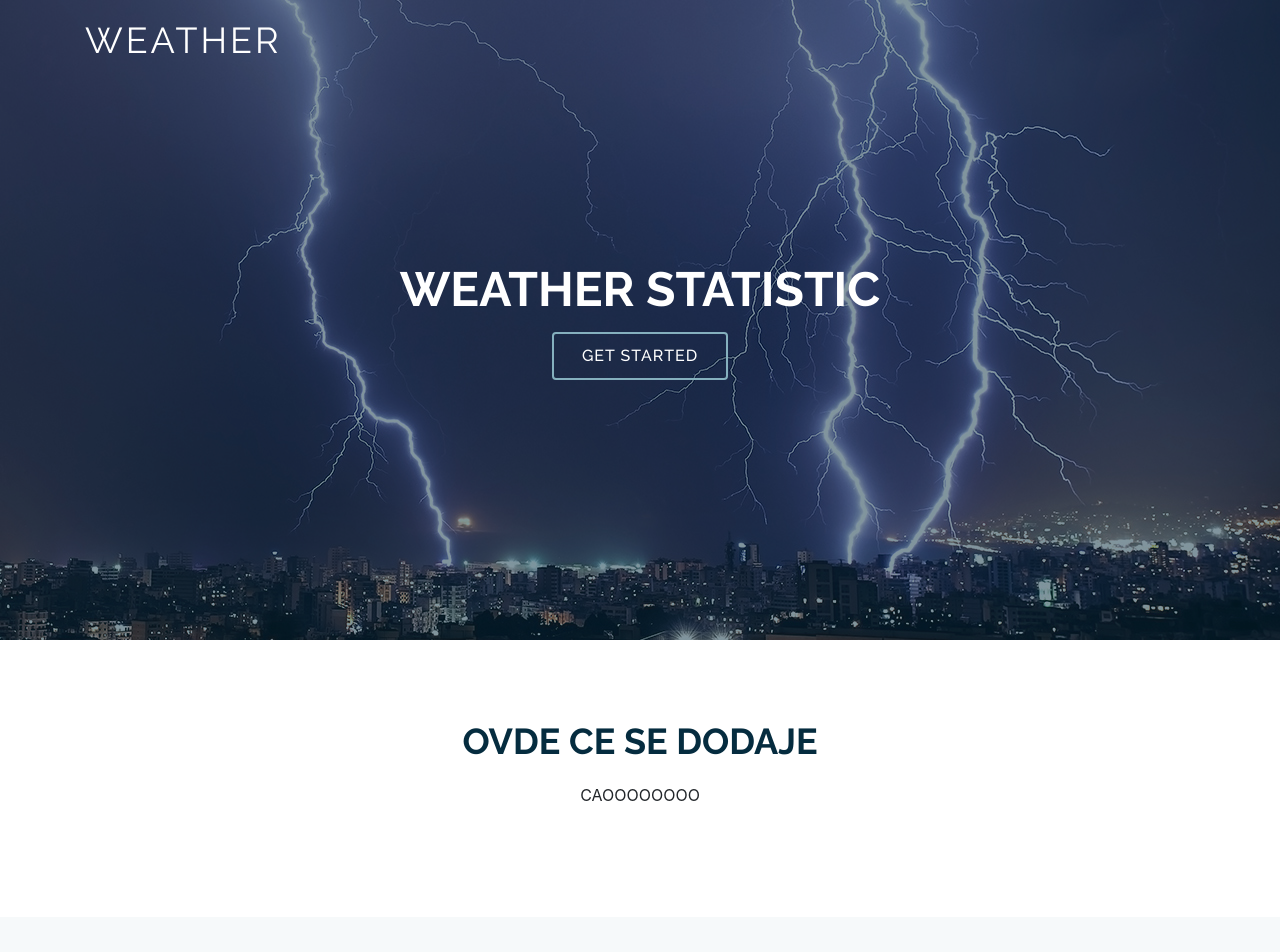
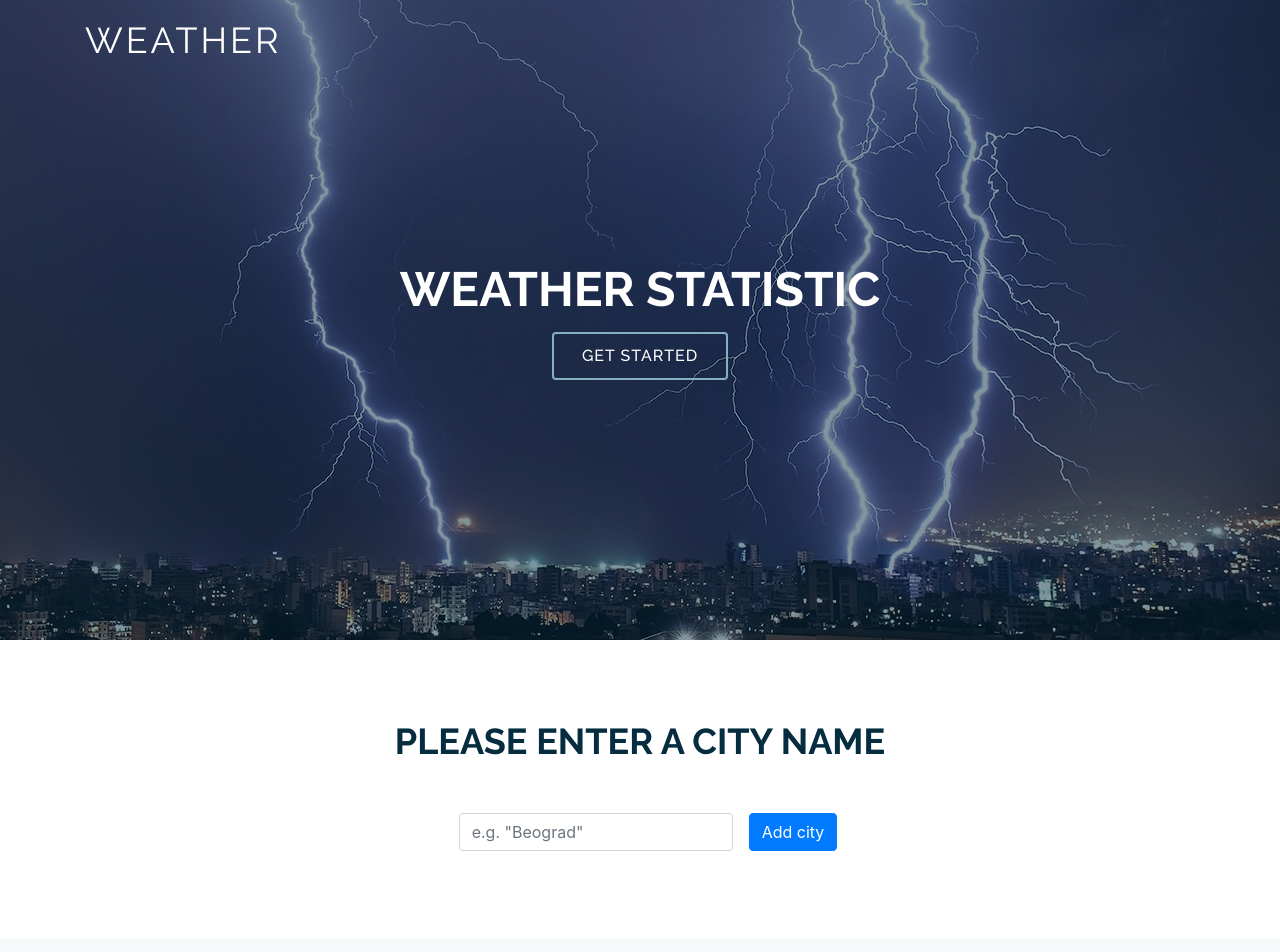
Before and after one commit to Damjan032/weatherHCI, a React (Create React App) app in the folder weather-ui/: page / in a window 1280 px wide. Shown: the top 952 px of the page. Built offline with nearby package versions, Linux system fonts and the light colour scheme.

Commit message:
Input comonent

```diff
--- a/weather-ui/src/App.js
+++ b/weather-ui/src/App.js
@@ -33,10 +33,10 @@ function App() {
       <section id="about" className="about">
         <div className="container">
           <div className="section-title">
-            <h2>OVDE CE SE DODAJE</h2>
-              <CityInput/>
+            <h2>Please enter a city name</h2>
+
           </div>
-
+            <CityInput/>
         </div>
 
       </section>
--- a/weather-ui/src/CityInput.js
+++ b/weather-ui/src/CityInput.js
@@ -1,12 +1,39 @@
 import React from 'react';
 import './App.css';
 
-function CityInput() {
-    return (
-        <div>
-            <p>CAOOOOOOOO</p>
-        </div>
-    );
+class CityInput extends React.Component {
+
+    constructor(props) {
+        super(props);
+        this.city = "";
+    };
+
+    handleChange(event) {
+        this.city = event.target.value;
+        console.log(this.city);
+    };
+
+
+    addCity() {
+        console.log(this.city);
+
+    };
+    render() {
+        return (
+            <div class="d-flex justify-content-center">
+
+
+                    <div className="form-group mx-sm-3 mb-2">
+                        <label htmlFor="inputPassword2" className="sr-only">e.g. "Beograd"</label>
+                        <input type="text" className="form-control" placeholder='e.g. "Beograd"' onKeyUp={this.handleChange.bind(this)}/>
+                    </div>
+
+                    <button className="btn btn-primary mb-2" onClick={this.addCity}>Add city</button>
+
+            </div>
+
+        );
+    }
 }
 
 export default CityInput;
```
Also changed, not shown: weather-ui/public/assets/vendor/bootstrap/css/bootstrap.css.
